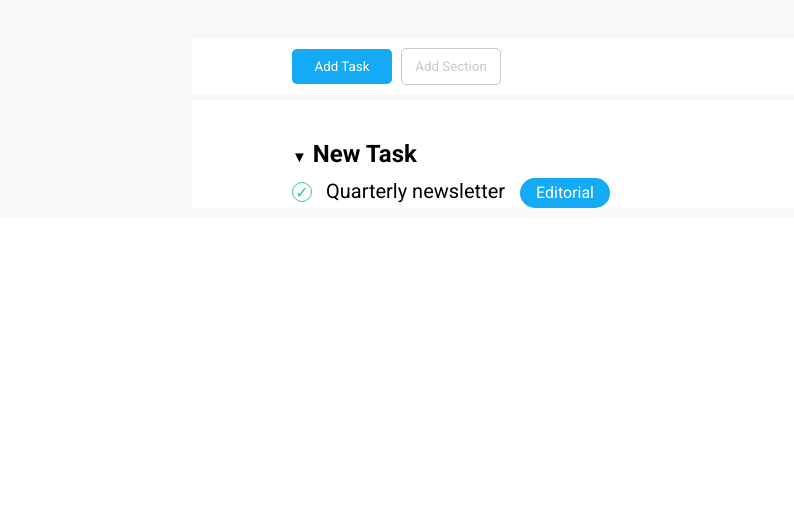
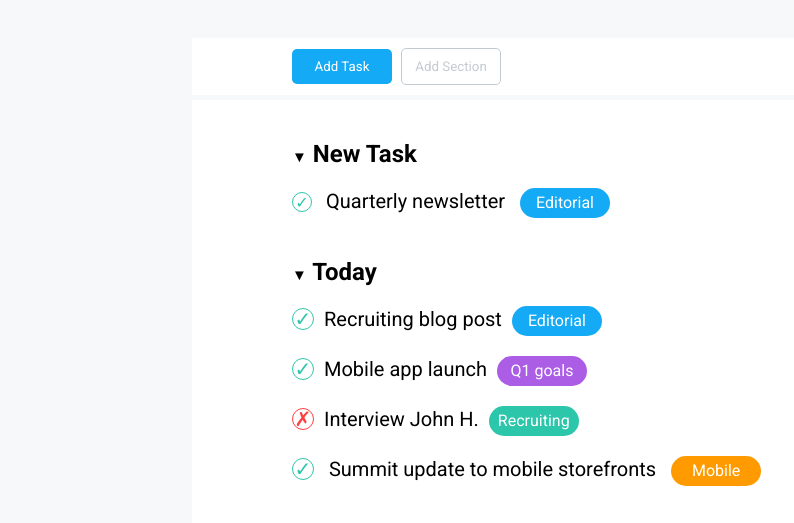
Before and after one commit to matteomedori/html-css-toboolist, a plain HTML site: page index.html in a window 1280 px wide. Shown: the part 92-615 px from the top of the page, without its empty margins (0-794 px from the left). Drawn offline with Linux system fonts and the light colour scheme.

Commit message:
feat: section Today

```diff
--- a/css/style.css
+++ b/css/style.css
@@ -63,8 +63,11 @@ button {
 
 /* main section */
 .main-sect {
+  padding-left: 100px;
+}
+
+section {
   margin-top: 40px;
-  padding-left: 100px;
 }
 
 /* section New Task */
@@ -84,7 +87,8 @@ button {
   margin-right: 10px;
 }
 
-.testo {
+.testo,
+li {
   font-size: 20px;
 }
 
@@ -100,6 +104,63 @@ button {
   margin-left: 10px;
 }
 
-.row {
-  margin-top: 10px;
+.row,
+li {
+  margin-top: 20px;
 }
+
+ul {
+  list-style: none;
+}
+
+.check-li::before,
+.cross-li::before {
+  content: "\2713";
+  display: inline-block;
+  width: 20px;
+  height: 20px;
+  border: 1px solid #2dc6ab;
+  border-radius: 50%;
+  text-align: center;
+  line-height: 20px;
+  color: #2dc6ab;
+  margin-right: 10px;
+}
+
+.cross-li::before {
+  content: "\2717";
+  border: 1px solid #ff3f3f;
+  color: #ff3f3f;
+}
+
+.endline-blue::after,
+.endline-purple::after,
+.endline-green::after,
+.endline-orange::after {
+  content: "Editorial";
+  display: inline-block;
+  width: 90px;
+  height: 30px;
+  background-color: #14aaf5;
+  border-radius: 15px;
+  text-align: center;
+  line-height: 30px;
+  color: white;
+  margin-left: 10px;
+  font-size: 16px;
+}
+
+.endline-purple::after {
+  content: "Q1 goals";
+  background-color: #ab5de6;
+}
+
+.endline-green::after {
+  content: "Recruiting";
+  background-color: #2cc6ab;
+}
+
+.endline-orange::after {
+  content: "Mobile";
+  background-color: #ff9b00;
+}
--- a/index.html
+++ b/index.html
@@ -42,7 +42,20 @@
           </section>
           <!-- /sezione New Task -->
 
-          <section></section>
+          <!-- sezione Today -->
+          <section>
+            <h2><span class="back-triangle">&#9660;</span> Today</h2>
+            <ul>
+              <li class="check-li endline-blue">Recruiting blog post</li>
+              <li class="check-li endline-purple">Mobile app launch</li>
+              <li class="cross-li endline-green">Interview John H.</li>
+              <li class="check-li endline-orange">
+                Summit update to mobile storefronts
+              </li>
+            </ul>
+          </section>
+          <!-- /sezione Today -->
+
           <section></section>
         </div>
         <!-- /sezione principale -->
```
